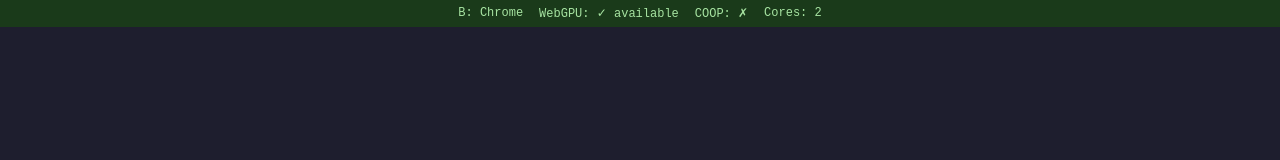
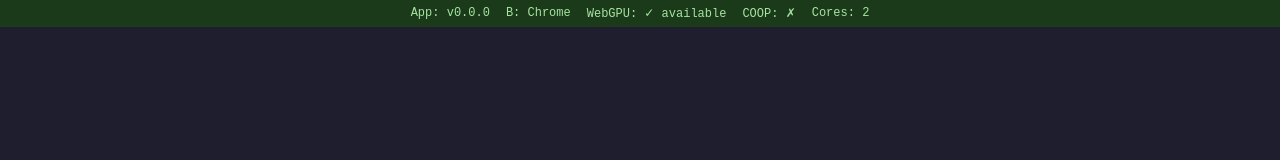
Before and after one commit to andreich22/privateAI, a React (Vite) app: page / in a window 1280 px wide. Shown: the top 160 px of the page. Built offline with nearby package versions, Linux system fonts and the light colour scheme.

Commit message:
feat(version): display application version in diagnostics banner (#7)

```diff
--- a/src/App.jsx
+++ b/src/App.jsx
@@ -1,6 +1,7 @@
 import React, { useEffect, useRef, useState } from 'react';
 import { getSavedFileHandle, verifyPermission, selectAndSaveFile, saveFilePicker, saveFileHandle } from './services/fileStorage';
 import { AIRuntime } from './services/AIRuntime';
+import { APP_VERSION } from './version';
 import WelcomeScreen from './components/WelcomeScreen';
 import AccessScreen from './components/AccessScreen';
 import LoadingScreen from './components/LoadingScreen';
@@ -136,6 +137,7 @@ export default function App() {
       padding: '6px 16px', fontSize: 12, fontFamily: 'monospace',
       display: 'flex', gap: 16, justifyContent: 'center', flexWrap: 'wrap'
     }}>
+      <span>App: v{APP_VERSION}</span>
       <span>B: {envInfo.browser}</span>
       <span>WebGPU: {envInfo.gpu ? '✓ available' : '✗ unavailable'}</span>
       <span>COOP: {envInfo.coop ? '✓' : '✗'}</span>
```
